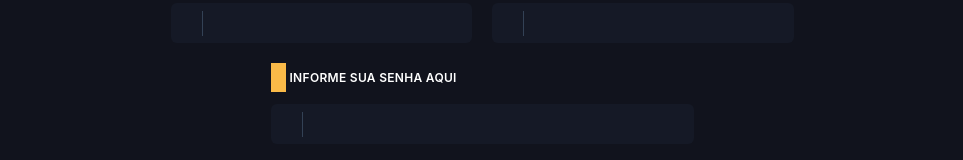
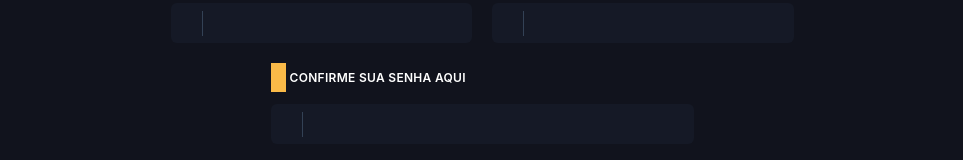
Before and after one commit to ArthurGosi2024/Desafio-Full-Stack, a React (Vite) app in the folder frontend/: page /register in a window 1280 px wide. Shown: the part 577-737 px from the top of the page, without its empty margins (158-1121 px from the left). Built offline with nearby package versions, Linux system fonts and the light colour scheme; some icons are missing.

Commit message:
fix: corrected content of password input title

```diff
--- a/frontend/src/pages/register/index.tsx
+++ b/frontend/src/pages/register/index.tsx
@@ -117,7 +117,7 @@ export default function Register(props: RegisterProps) {
 						<Input
 							icon="mdi:password"
 							type="password"
-							title="INFORME SUA SENHA AQUI"
+							title="CONFIRME SUA SENHA AQUI"
 						/>
 					</motion.div>
 				</form>
```
